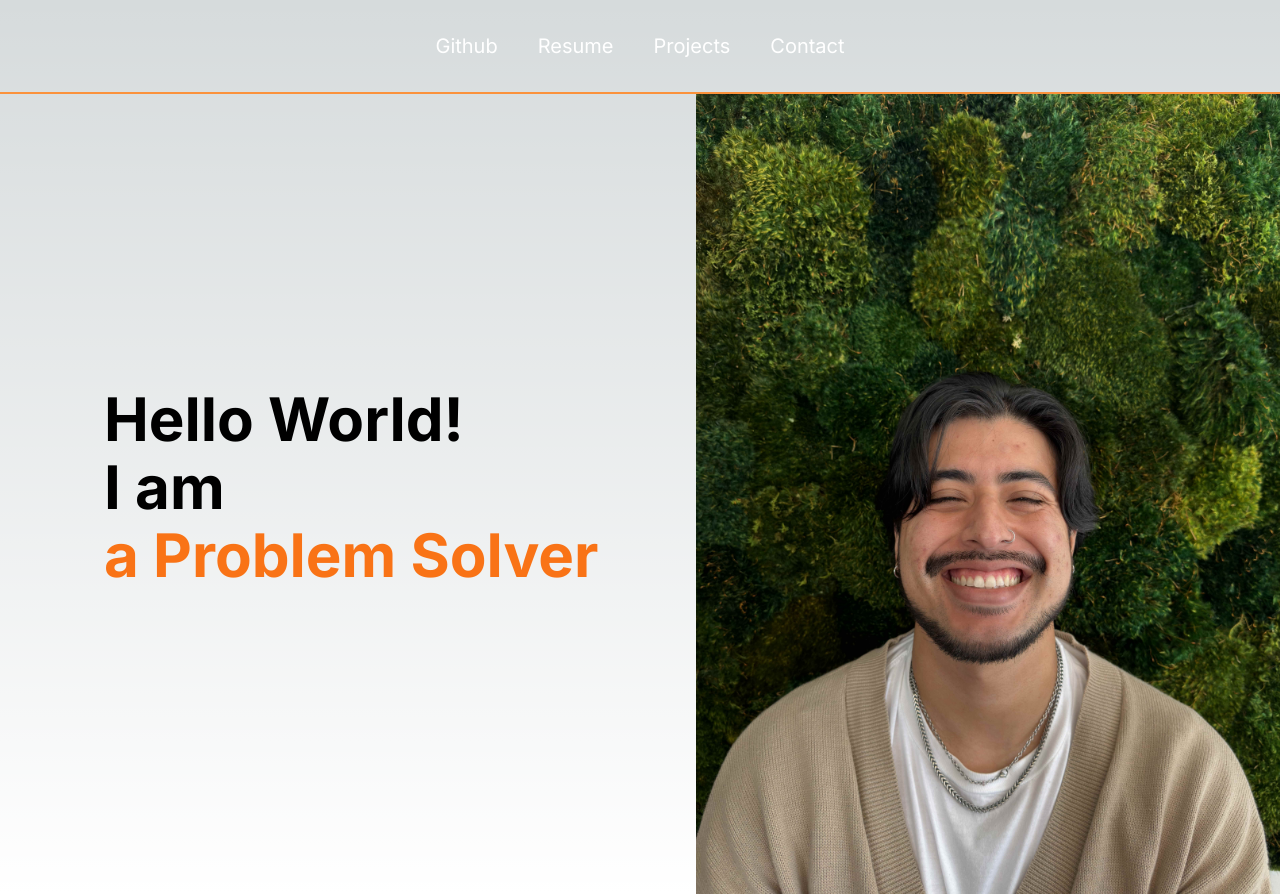
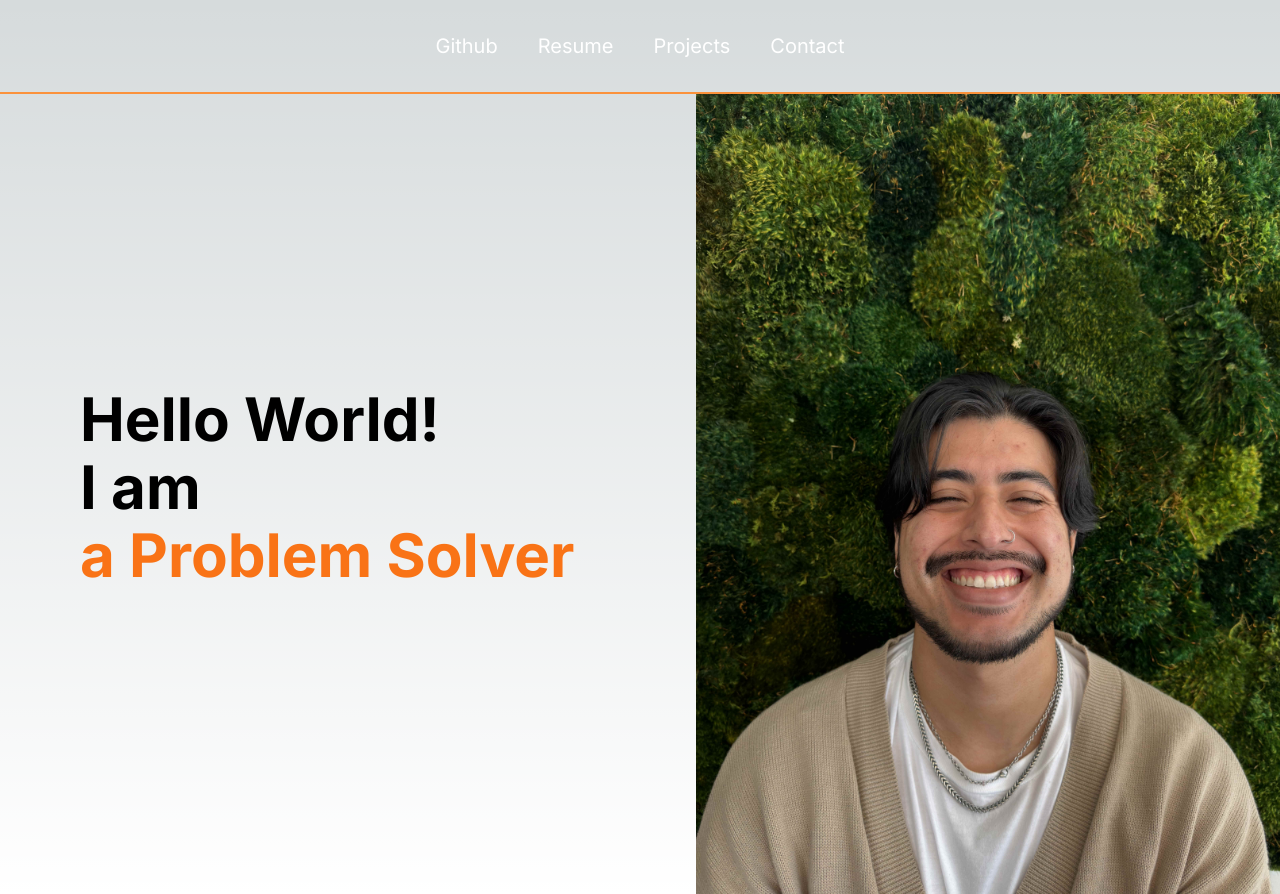
Before and after one commit to PetDios9/personal-site-v2, a Next.js app: page / in a window 1280 px wide. Built offline with nearby package versions, Linux system fonts and the light colour scheme.

Commit message:
fix: removed padding, applied it to container in About Me

```diff
--- a/src/components/AboutMe.tsx
+++ b/src/components/AboutMe.tsx
@@ -2,15 +2,15 @@ import Image from "next/image";
 
 export default function AboutMe() {
   return (
-    <div className="lg:grid lg:grid-cols-2 lg:justify-center lg:content-center xl:pl-20 gap-8 w-auto">
+    <div className="lg:grid lg:grid-cols-2 lg:justify-center lg:content-center lg:pl-20 gap-8 w-auto">
       <div className="h-[90vh] lg:h-auto flex flex-col justify-center items-center lg:items-start gap-2">
-        <h2 className="overflow-hidden whitespace-nowrap pl-6 text-4xl xl:text-6xl font-bold text-left">
+        <h2 className="overflow-hidden whitespace-nowrap text-4xl xl:text-6xl font-bold text-left">
           Hello World!
         </h2>
-        <h2 className="overflow-hidden whitespace-nowrap pl-6 text-4xl xl:text-6xl font-bold text-left">
+        <h2 className="overflow-hidden whitespace-nowrap text-4xl xl:text-6xl font-bold text-left">
           I am
         </h2>
-        <span className="text-orange-500 inline-flex pl-6 flex-col h-[calc(theme(fontSize.6xl)*theme(lineHeight.tight))] 2xl:h-[calc(theme(fontSize.6xl)*theme(lineHeight.tight))] overflow-hidden">
+        <span className="text-orange-500 inline-flex flex-col h-[calc(theme(fontSize.6xl)*theme(lineHeight.tight))] 2xl:h-[calc(theme(fontSize.6xl)*theme(lineHeight.tight))] overflow-hidden">
           <ul className="text-4xl xl:text-6xl font-bold block animate-text-slide-5 text-center lg:text-left leading-tight [&_li]:block text-nowrap">
             <li className="pb-7">Peter :-)</li>
             <li className="pb-7">a Software Engineer</li>
```
